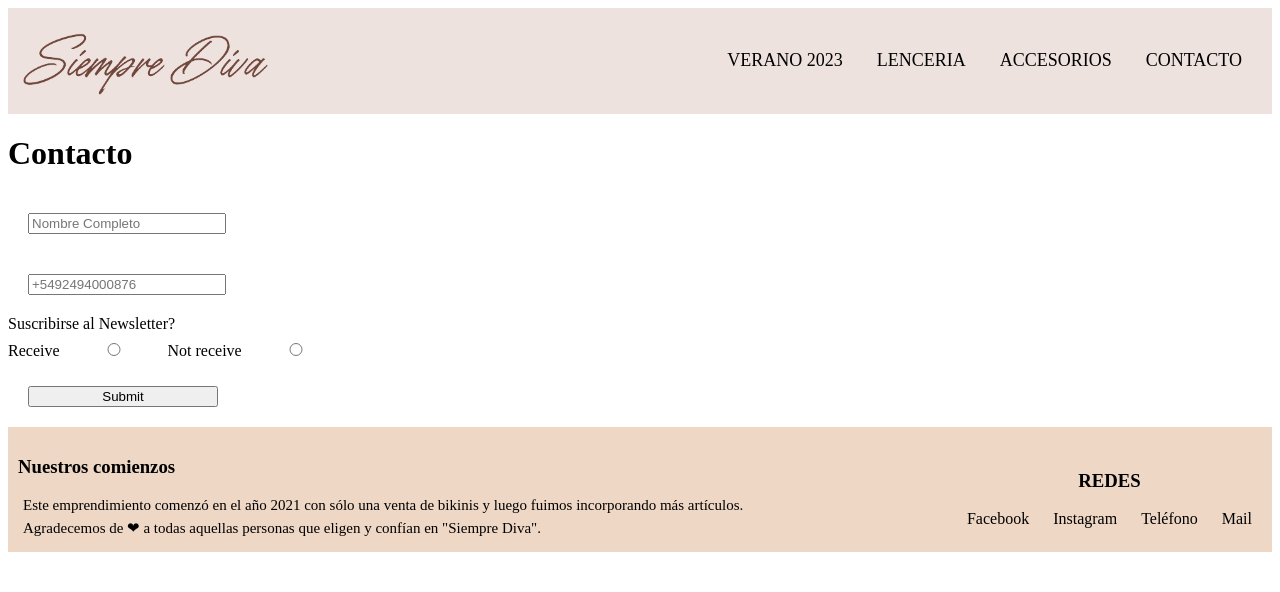
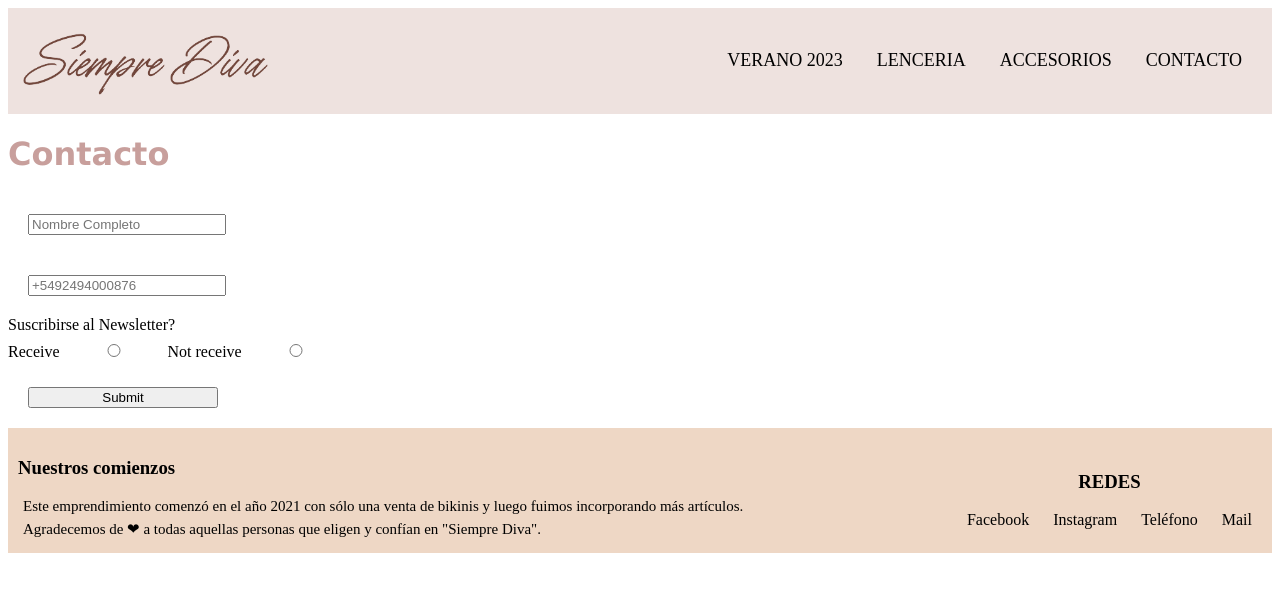
Before and after one commit to MARIAJOSE-SANCHEZ/PreEntrega2Sanchez, a plain HTML site: page secciones/contacto.html in a window 1280 px wide. Drawn offline with Linux system fonts and the light colour scheme.

Commit message:
un cambio en css

```diff
--- a/css/style.css
+++ b/css/style.css
@@ -72,7 +72,6 @@ footer {
 }
 
 .footer article{
-    /* border: 1px solid black; */
     padding: 10px;
 }
 
@@ -108,3 +107,8 @@ footer {
     margin: 10px;
     width: 80px;
  }
+
+ .contacto {
+    font-family: Verdana, Geneva, Tahoma, sans-serif;
+    color: #C89F9C;
+ }
--- a/secciones/contacto.html
+++ b/secciones/contacto.html
@@ -26,7 +26,7 @@
     </header>
     <!-- Contenido Ppal -->
     <main>
-        <h1>Contacto</h1>
+        <h1 class="contacto">Contacto</h1>
         <form class="formulario" action="#" method="GET">
             <input type="text" placeholder="Nombre Completo" name="nombre">
             <input type="text" placeholder="+5492494000876" name="tel">
```
Also changed, not shown: recursos/img/imagenpagppal.jpg (deleted).
